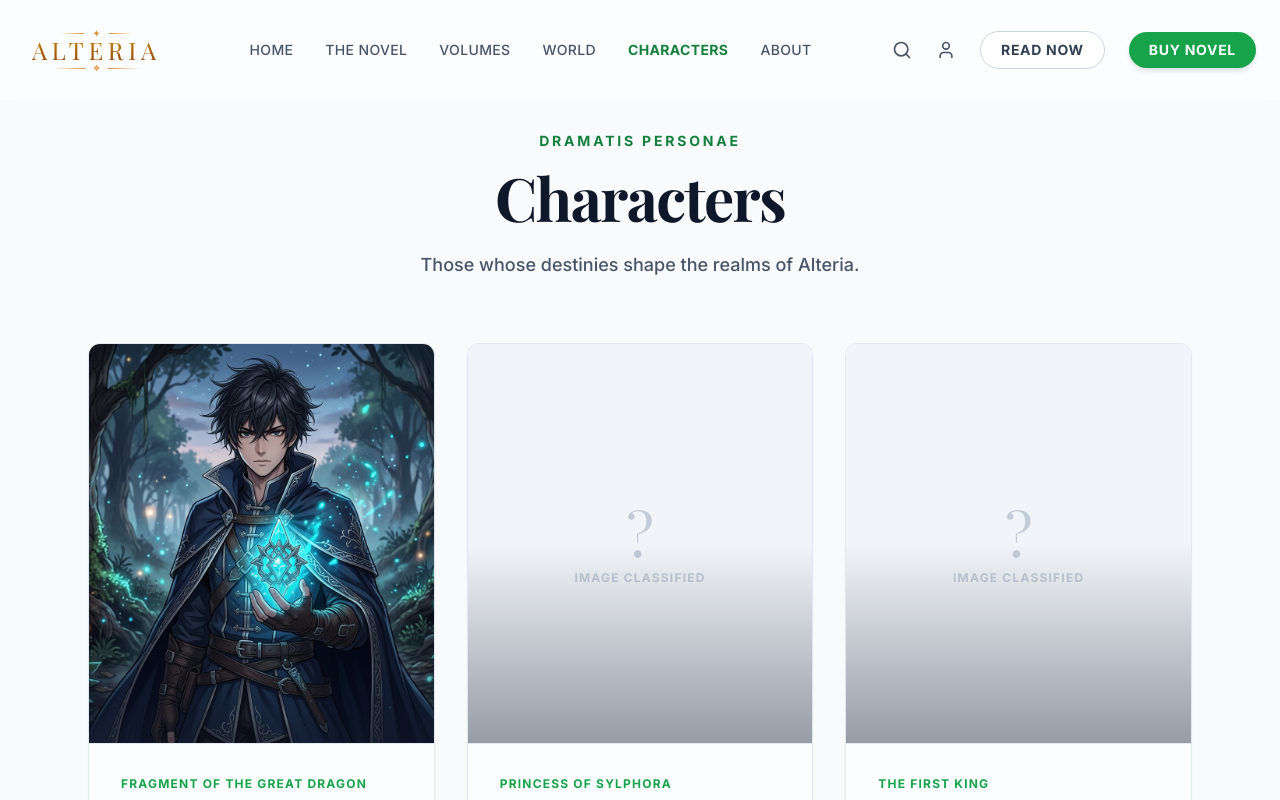
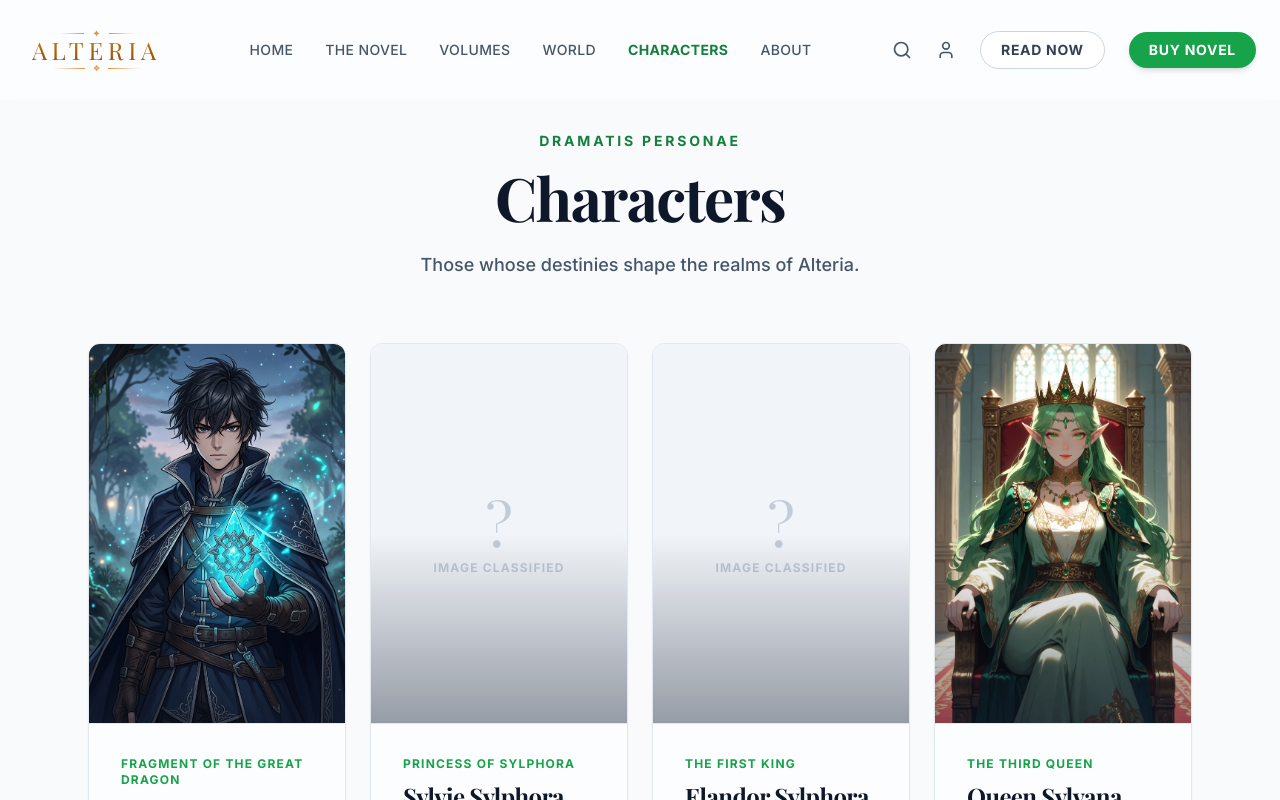
Before and after one commit to DhruvSuvarna-Dev/alteria-novel-platform, a Next.js app: page /characters in a window 1280 px wide. Shown: the top 800 px of the page. Built offline with nearby package versions, Linux system fonts and the light colour scheme; a web font is replaced by a local one.

Commit message:
UI: add official portrait artwork for Queen Sylvana Sylphora

```diff
--- a/src/app/characters/page.tsx
+++ b/src/app/characters/page.tsx
@@ -15,10 +15,10 @@ export default function CharactersPage() {
           </p>
         </div>
 
-        <div className="grid grid-cols-1 lg:grid-cols-3 gap-8">
+        <div className="grid grid-cols-1 md:grid-cols-2 xl:grid-cols-4 gap-6 max-w-7xl mx-auto">
           {characters.map((character) => (
-            <div key={character.id} className="glass-card bg-white overflow-hidden group border border-slate-200 shadow-sm hover:shadow-md hover:border-forest-300 transition-colors">
-              <div className="relative h-[400px] w-full bg-slate-100 overflow-hidden border-b border-slate-200">
+            <div key={character.id} className="glass-card bg-white overflow-hidden group border border-slate-200 shadow-sm hover:shadow-md hover:border-forest-300 transition-colors flex flex-col h-full">
+              <div className="relative h-[380px] w-full bg-slate-100 overflow-hidden border-b border-slate-200 flex-shrink-0">
                 {character.image.startsWith('/api') ? (
                    <div className="absolute inset-0 flex flex-col items-center justify-center text-slate-400 opacity-50">
                      <span className="font-serif text-6xl mb-2">?</span>
@@ -29,7 +29,7 @@ export default function CharactersPage() {
                     src={character.image}
                     alt={character.name}
                     fill
-                    className="object-cover transition-transform duration-700 group-hover:scale-105"
+                    className="object-cover object-top transition-transform duration-700 group-hover:scale-105"
                   />
                 )}
                 <div className="absolute inset-0 bg-gradient-to-t from-slate-900/50 via-transparent to-transparent opacity-80" />
--- a/src/lib/database/mockDatabase.ts
+++ b/src/lib/database/mockDatabase.ts
@@ -159,7 +159,7 @@ export const characters: Character[] = [
     role: "The Third Queen",
     description: "The regal and fiercely protective ruler of the Sylphora Dynasty.",
     biography: "Scarred by the tragic death of her husband Erywn in Camelot, Queen Sylvana became highly overprotective of her daughter. Though initially cold to Ragnar for being human, his empathy and understanding of loss help heal her past wounds.",
-    image: "/api/placeholder/400/400",
+    image: "/character_queen.jpg",
     quote: "I'd wish for my daughter to have everything she wants."
   }
 ];
```
Also changed, not shown: public/character_queen.jpg (added).
